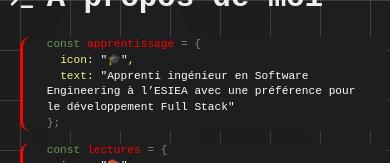
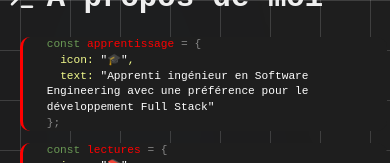
Before and after one commit to Laspales/Site_web, a React (Vite) app in the folder front/: page /apropos in a window 390 px wide. Shown: the part 147-310 px from the top of the page. Built offline with nearby package versions, Linux system fonts and the light colour scheme.

Commit message:
responsive review

```diff
--- a/front/src/pages/APropos.jsx
+++ b/front/src/pages/APropos.jsx
@@ -9,7 +9,7 @@ const items = [
         icon: "🎓",
         text: (
             <>
-                Apprenti ingénieur en <strong>Software Engineering</strong> à l'ESIEA avec une préférence pour le
+                Apprenti ingénieur en <strong>Software Engineering</strong> avec une préférence pour le
                 <strong> développement Full Stack</strong>.
             </>
         )
@@ -78,7 +78,7 @@ const itemsReact = [
         { content: "\n  icon: ", className: "propriete" },
         { content: '"🎓"', className: "string" },
         { content: ",\n  text: ", className: "propriete" },
-        { content: '"Apprenti ingénieur en Software Engineering à l’ESIEA avec une préférence pour le développement Full Stack"', className: "string" },
+        { content: '"Apprenti ingénieur en Software Engineering avec une préférence pour le développement Full Stack"', className: "string" },
         { content: "\n};", className: "bracket" }
     ],
     [
```
